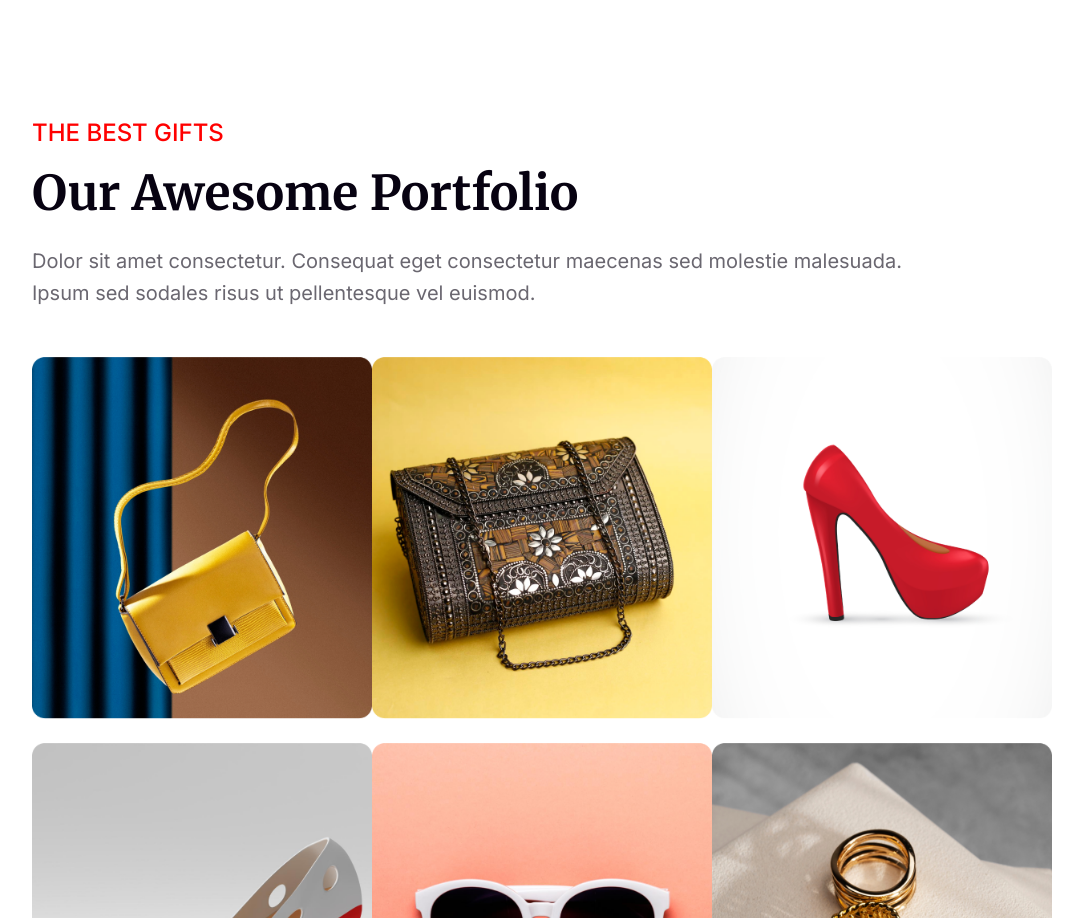
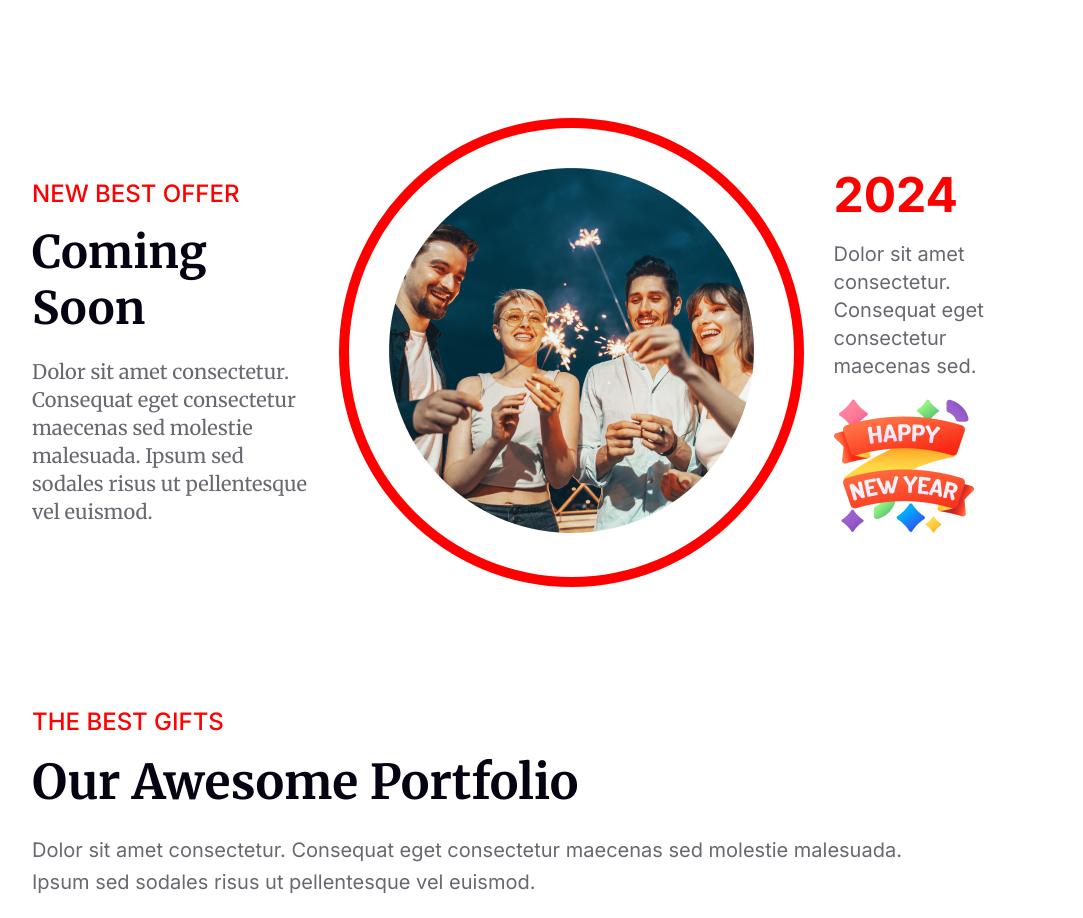
Before and after one commit to bsnu360/new-year-new-mission, a plain HTML site: page index.html in a window 1280 px wide. Shown: the part 2302-3220 px from the top of the page, without its empty margins (108-1191 px from the left). Drawn offline with Linux system fonts and the light colour scheme.

Commit message:
added coming soon section

```diff
--- a/index.html
+++ b/index.html
@@ -42,6 +42,22 @@
                     <button class="btn-primary">JOIN NOW</button>
                 </div>
                 <img src="images/year.png" alt="">
+            </div>
+        </div>
+        <!-- coming soon section start -->
+        <div class="coming-container">
+            <div class="coming-offer">
+                <h3 class="coming-offer-sub-title">NEW BEST OFFER</h3>
+                <h2 class="coming-offer-title">Coming Soon</h2>
+                <p class="coming-offer-description">Dolor sit amet consectetur. Consequat eget consectetur maecenas sed molestie malesuada. Ipsum sed sodales risus ut pellentesque vel euismod. </p>
+            </div>
+            <div class="coming-img">
+                <img src="images/Ellipse 1.png" alt="">
+            </div>
+            <div class="coming-greeting">
+                <h2 class="coming-greeting-title">2024</h2>
+                <p class="coming-greeting-description">Dolor sit amet consectetur. Consequat eget consectetur maecenas sed.</p>
+                <img src="images/Group 96.png" alt="">
             </div>
         </div>
         <!-- awesome portfolio section start -->
--- a/styles/style.css
+++ b/styles/style.css
@@ -112,6 +112,53 @@ header{
     margin-bottom: 40px;
 }
 
+/* coming soon related styles */
+.coming-container{
+    display: flex;
+    justify-content: space-between;
+    align-items: center;
+    gap: 30px;
+    margin-top: 120px;
+}
+
+.coming-offer{
+    width: 390px;
+}
+.coming-offer-sub-title{
+    font-family: 'Inter', sans-serif;
+    font-size: 24px;
+    font-weight: 500;
+    color: #F00;
+    margin-bottom: 16px;
+}
+.coming-offer-title{
+    color: #070211;
+    font-size: 45px;
+    margin-bottom: 22px;
+}
+.coming-img{
+    border: 10px solid #F00;
+    border-radius: 50%;
+    padding: 40px;
+}
+
+.coming-greeting{
+    width: 280px;
+    font-family: 'Inter', sans-serif;
+}
+.coming-greeting-title{
+    font-size: 48px;
+    color: #F00;
+}
+.coming-greeting-description{
+    margin: 16px 0;
+}
+.coming-offer-description,
+.coming-greeting-description{
+    font-size: 20px;
+    color: rgba(7, 2, 17, 0.60);
+    line-height: 28px;
+}
 /* awesome portfolio section styles */
 .portfolio-container{
     margin-top: 120px;
```
